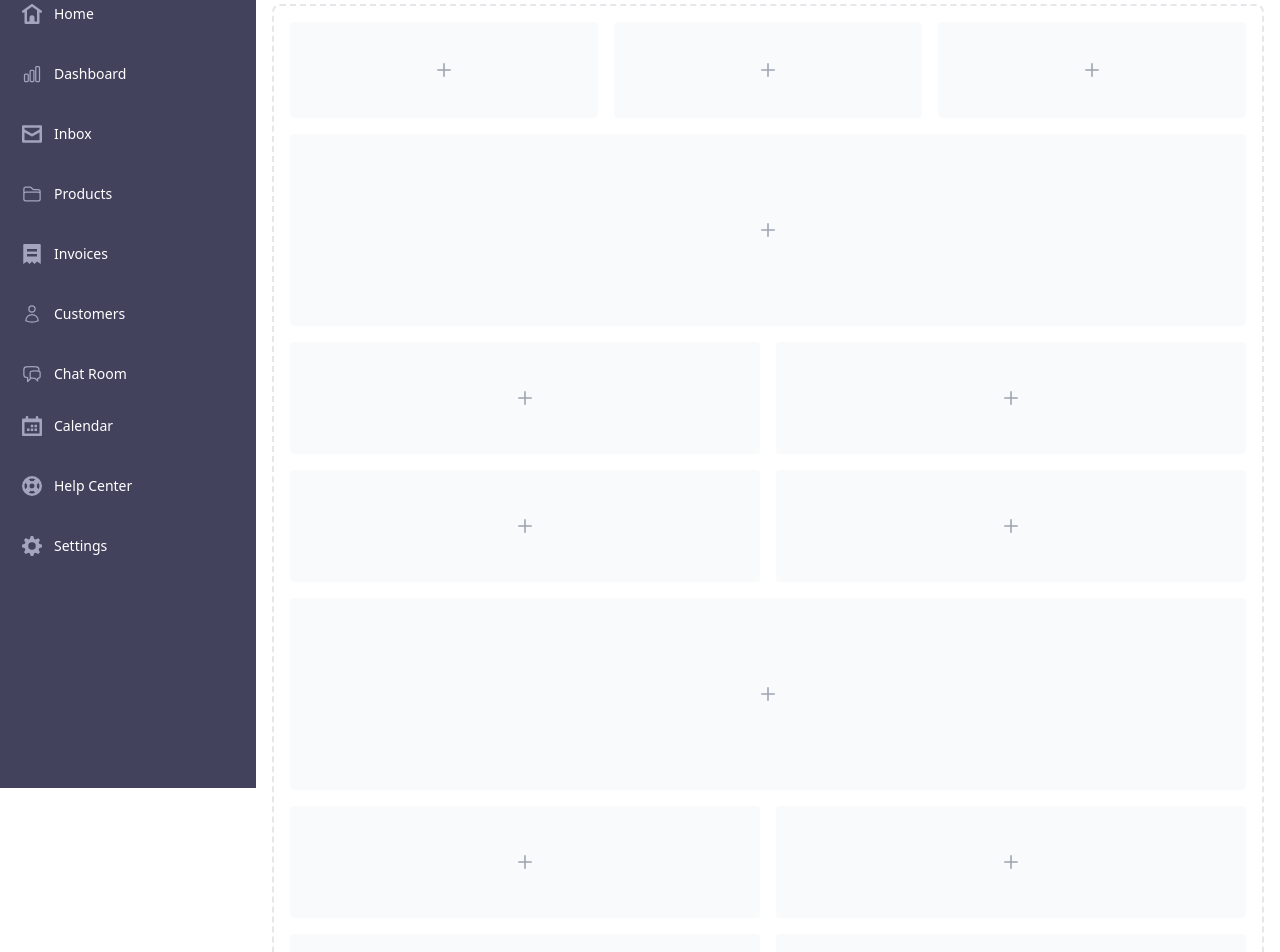
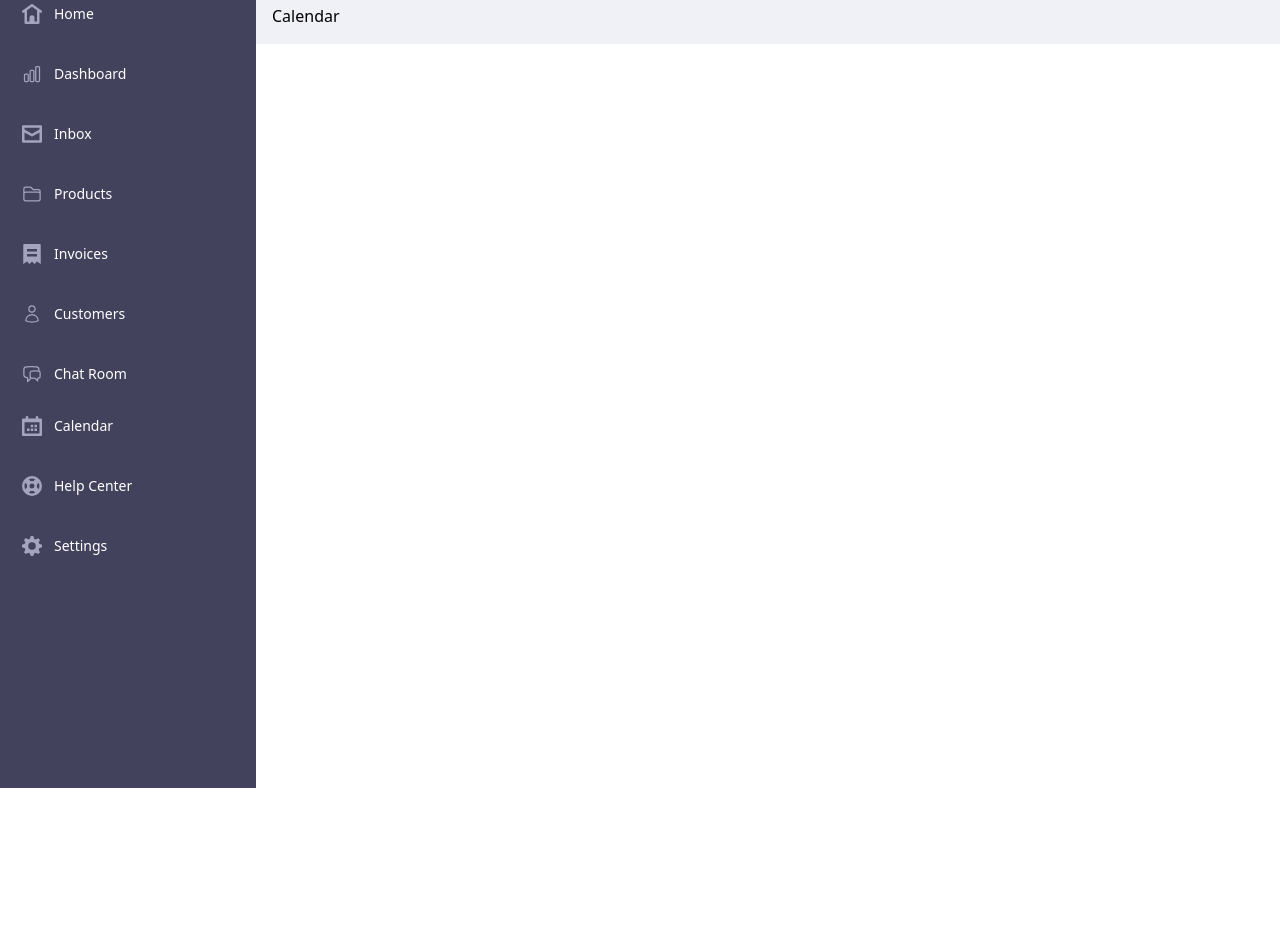
Before and after one commit to Yaroslavvvvvvvv/test_task_calendar, a Vue app: page /calendar in a window 1280 px wide. Shown: the part 80-1032 px from the top of the page. After the commit the page ends 800 px from the top, so only its background shows below. Built offline with nearby package versions, Linux system fonts and the light colour scheme.

Commit message:
start calendar

```diff
--- a/src/pages/MyCalendar.vue
+++ b/src/pages/MyCalendar.vue
@@ -3,106 +3,8 @@
 </script>
 
 <template>
-  <div class="p-4 sm:ml-64">
-    <div class="p-4 border-2 border-gray-200 border-dashed rounded-lg">
-      <div class="grid grid-cols-3 gap-4 mb-4">
-        <div class="flex items-center justify-center h-24 rounded bg-gray-50 dark:bg-gray-800">
-          <p class="text-2xl text-gray-400 dark:text-gray-500">
-            <svg class="w-3.5 h-3.5" aria-hidden="true" xmlns="http://www.w3.org/2000/svg" fill="none" viewBox="0 0 18 18">
-              <path stroke="currentColor" stroke-linecap="round" stroke-linejoin="round" stroke-width="2" d="M9 1v16M1 9h16"/>
-            </svg>
-          </p>
-        </div>
-        <div class="flex items-center justify-center h-24 rounded bg-gray-50 dark:bg-gray-800">
-          <p class="text-2xl text-gray-400 dark:text-gray-500">
-            <svg class="w-3.5 h-3.5" aria-hidden="true" xmlns="http://www.w3.org/2000/svg" fill="none" viewBox="0 0 18 18">
-              <path stroke="currentColor" stroke-linecap="round" stroke-linejoin="round" stroke-width="2" d="M9 1v16M1 9h16"/>
-            </svg>
-          </p>
-        </div>
-        <div class="flex items-center justify-center h-24 rounded bg-gray-50 dark:bg-gray-800">
-          <p class="text-2xl text-gray-400 dark:text-gray-500">
-            <svg class="w-3.5 h-3.5" aria-hidden="true" xmlns="http://www.w3.org/2000/svg" fill="none" viewBox="0 0 18 18">
-              <path stroke="currentColor" stroke-linecap="round" stroke-linejoin="round" stroke-width="2" d="M9 1v16M1 9h16"/>
-            </svg>
-          </p>
-        </div>
-      </div>
-      <div class="flex items-center justify-center h-48 mb-4 rounded bg-gray-50 dark:bg-gray-800">
-        <p class="text-2xl text-gray-400 dark:text-gray-500">
-          <svg class="w-3.5 h-3.5" aria-hidden="true" xmlns="http://www.w3.org/2000/svg" fill="none" viewBox="0 0 18 18">
-            <path stroke="currentColor" stroke-linecap="round" stroke-linejoin="round" stroke-width="2" d="M9 1v16M1 9h16"/>
-          </svg>
-        </p>
-      </div>
-      <div class="grid grid-cols-2 gap-4 mb-4">
-        <div class="flex items-center justify-center rounded bg-gray-50 h-28 dark:bg-gray-800">
-          <p class="text-2xl text-gray-400 dark:text-gray-500">
-            <svg class="w-3.5 h-3.5" aria-hidden="true" xmlns="http://www.w3.org/2000/svg" fill="none" viewBox="0 0 18 18">
-              <path stroke="currentColor" stroke-linecap="round" stroke-linejoin="round" stroke-width="2" d="M9 1v16M1 9h16"/>
-            </svg>
-          </p>
-        </div>
-        <div class="flex items-center justify-center rounded bg-gray-50 h-28 dark:bg-gray-800">
-          <p class="text-2xl text-gray-400 dark:text-gray-500">
-            <svg class="w-3.5 h-3.5" aria-hidden="true" xmlns="http://www.w3.org/2000/svg" fill="none" viewBox="0 0 18 18">
-              <path stroke="currentColor" stroke-linecap="round" stroke-linejoin="round" stroke-width="2" d="M9 1v16M1 9h16"/>
-            </svg>
-          </p>
-        </div>
-        <div class="flex items-center justify-center rounded bg-gray-50 h-28 dark:bg-gray-800">
-          <p class="text-2xl text-gray-400 dark:text-gray-500">
-            <svg class="w-3.5 h-3.5" aria-hidden="true" xmlns="http://www.w3.org/2000/svg" fill="none" viewBox="0 0 18 18">
-              <path stroke="currentColor" stroke-linecap="round" stroke-linejoin="round" stroke-width="2" d="M9 1v16M1 9h16"/>
-            </svg>
-          </p>
-        </div>
-        <div class="flex items-center justify-center rounded bg-gray-50 h-28 dark:bg-gray-800">
-          <p class="text-2xl text-gray-400 dark:text-gray-500">
-            <svg class="w-3.5 h-3.5" aria-hidden="true" xmlns="http://www.w3.org/2000/svg" fill="none" viewBox="0 0 18 18">
-              <path stroke="currentColor" stroke-linecap="round" stroke-linejoin="round" stroke-width="2" d="M9 1v16M1 9h16"/>
-            </svg>
-          </p>
-        </div>
-      </div>
-      <div class="flex items-center justify-center h-48 mb-4 rounded bg-gray-50 dark:bg-gray-800">
-        <p class="text-2xl text-gray-400 dark:text-gray-500">
-          <svg class="w-3.5 h-3.5" aria-hidden="true" xmlns="http://www.w3.org/2000/svg" fill="none" viewBox="0 0 18 18">
-            <path stroke="currentColor" stroke-linecap="round" stroke-linejoin="round" stroke-width="2" d="M9 1v16M1 9h16"/>
-          </svg>
-        </p>
-      </div>
-      <div class="grid grid-cols-2 gap-4">
-        <div class="flex items-center justify-center rounded bg-gray-50 h-28 dark:bg-gray-800">
-          <p class="text-2xl text-gray-400 dark:text-gray-500">
-            <svg class="w-3.5 h-3.5" aria-hidden="true" xmlns="http://www.w3.org/2000/svg" fill="none" viewBox="0 0 18 18">
-              <path stroke="currentColor" stroke-linecap="round" stroke-linejoin="round" stroke-width="2" d="M9 1v16M1 9h16"/>
-            </svg>
-          </p>
-        </div>
-        <div class="flex items-center justify-center rounded bg-gray-50 h-28 dark:bg-gray-800">
-          <p class="text-2xl text-gray-400 dark:text-gray-500">
-            <svg class="w-3.5 h-3.5" aria-hidden="true" xmlns="http://www.w3.org/2000/svg" fill="none" viewBox="0 0 18 18">
-              <path stroke="currentColor" stroke-linecap="round" stroke-linejoin="round" stroke-width="2" d="M9 1v16M1 9h16"/>
-            </svg>
-          </p>
-        </div>
-        <div class="flex items-center justify-center rounded bg-gray-50 h-28 dark:bg-gray-800">
-          <p class="text-2xl text-gray-400 dark:text-gray-500">
-            <svg class="w-3.5 h-3.5" aria-hidden="true" xmlns="http://www.w3.org/2000/svg" fill="none" viewBox="0 0 18 18">
-              <path stroke="currentColor" stroke-linecap="round" stroke-linejoin="round" stroke-width="2" d="M9 1v16M1 9h16"/>
-            </svg>
-          </p>
-        </div>
-        <div class="flex items-center justify-center rounded bg-gray-50 h-28 dark:bg-gray-800">
-          <p class="text-2xl text-gray-400 dark:text-gray-500">
-            <svg class="w-3.5 h-3.5" aria-hidden="true" xmlns="http://www.w3.org/2000/svg" fill="none" viewBox="0 0 18 18">
-              <path stroke="currentColor" stroke-linecap="round" stroke-linejoin="round" stroke-width="2" d="M9 1v16M1 9h16"/>
-            </svg>
-          </p>
-        </div>
-      </div>
-    </div>
+  <div class="p-4 sm:ml-64 bg-bgCalendar">
+    <h2>Calendar</h2>
   </div>
 </template>
 
--- a/tailwind.config.js
+++ b/tailwind.config.js
@@ -7,6 +7,7 @@ module.exports =  {
         source: ['Source Sans Pro', 'sans-serif'],
       },
       colors: {
+        bgCalendar:'#f0f0f7',
         sidebar: '#43425d',
         sidebarDark: '#35344a',
         sidebarNav: '#a3a0fb',
```
